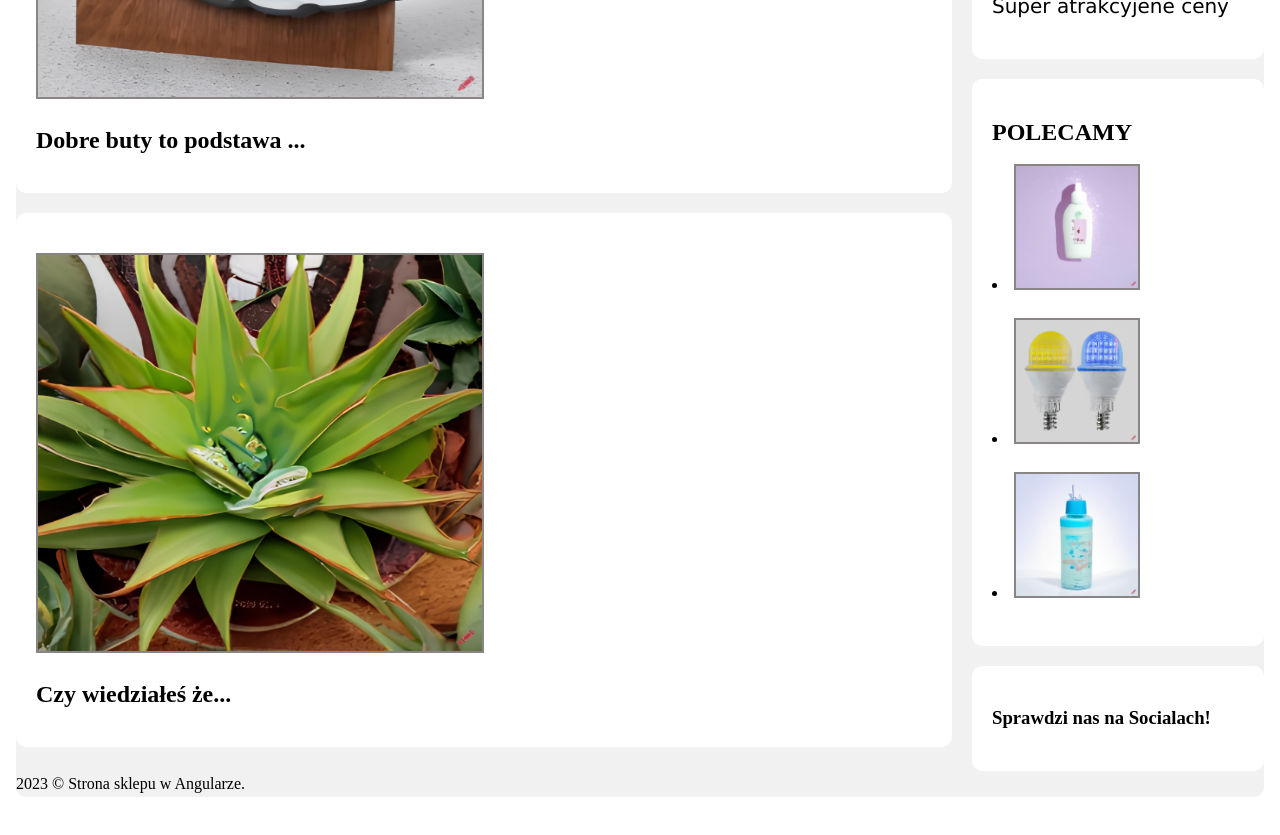
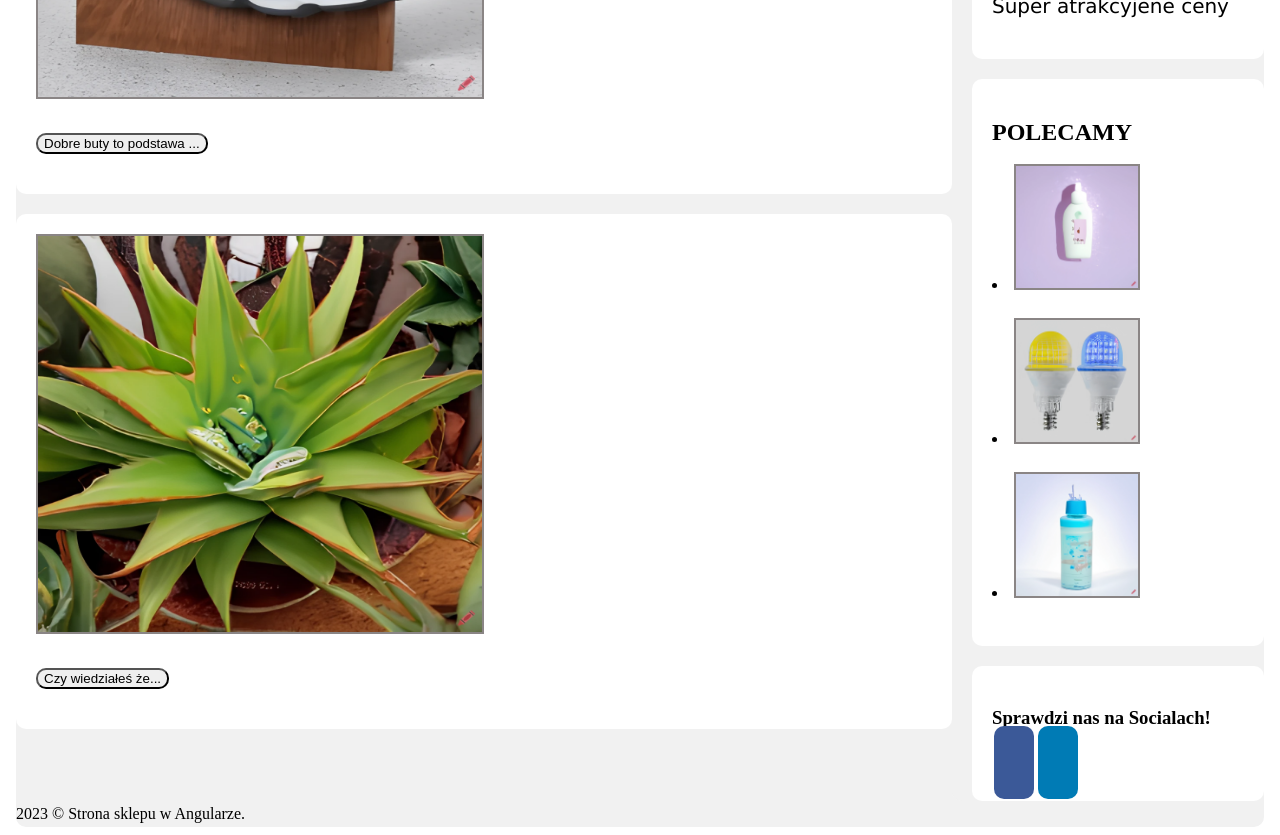
Before and after one commit to JanJezewski/shopCenter, an Angular app: page / in a window 1280 px wide. Shown: the part 580-1415 px from the top of the page. Before the commit the page ends 1385 px from the top, so only its background shows below. Built offline with nearby package versions, Linux system fonts and the light colour scheme.

Commit message:
add buttons

```diff
--- a/src/app/app.component.css
+++ b/src/app/app.component.css
@@ -26,7 +26,28 @@ div {
 
   }
 
+  .fe {
+    padding: 20px;
+    font-size: 30px;
+    width: 50px;
+    text-align: center;
+    text-decoration: none;
+    margin: 5px 2px;
+  }
 
+  .fe:hover {
+      opacity: 0.7;
+  }
+
+  .fe-linkedin {
+    background: #007bb5;
+    color: white;
+  }
+
+  .fe-facebook {
+    background: #3B5998;
+    color: white;
+  }
 
   .navbar {
       overflow: hidden;
--- a/src/app/app.component.html
+++ b/src/app/app.component.html
@@ -1,6 +1,9 @@
 <head>
   <link rel="stylesheet" href="https://fonts.googleapis.com/icon?family=Material+Icons">
   <meta name="viewport" content="width=device-width, initial-scale=1">
+
+  <meta name="viewport" content="width=device-width, initial-scale=1">
+  <link rel="stylesheet" href="https://cdnjs.cloudflare.com/ajax/libs/font-awesome/4.7.0/css/font-awesome.min.css">
 </head>
 
 <body>
@@ -65,14 +68,14 @@
 
 
         <img class="fakeimg" style="height:400px;" src="assets/zdjęcia na strone/but_2.png" alt="Tekst alternatywny">
-        <h2 (click)="showShoes()">Dobre buty to podstawa ...</h2>
+       <h2> <button (click)="showShoes()">Dobre buty to podstawa ...</button> </h2>
         <p> {{displayShoe}} </p>
       </div>
       <div class="card">
-        <h2></h2>
+
 
         <img class="fakeimg" style="height:400px;" src="assets/zdjęcia na strone/aloes.png" alt="Tekst alternatywny">
-        <h2  target="_blank" (click)="showAloes()">Czy wiedziałeś że...</h2>
+        <h2><button (click)="showAloes()">Czy wiedziałeś że...</button></h2>
         <p>{{displayAloes}}</p>
       </div>
     </div>
@@ -95,7 +98,8 @@
       </div>
       <div class="card">
         <h3>Sprawdzi nas na Socialach!</h3>
-        <p></p>
+        <a href="#" class="fe fe-facebook"></a>
+        <a href="#" class="fe fe-linkedin"></a>
       </div>
     </div>
   </div>
```
